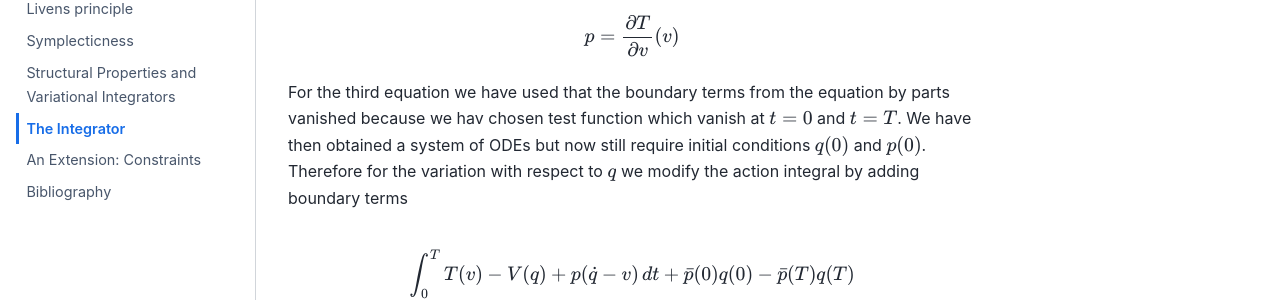
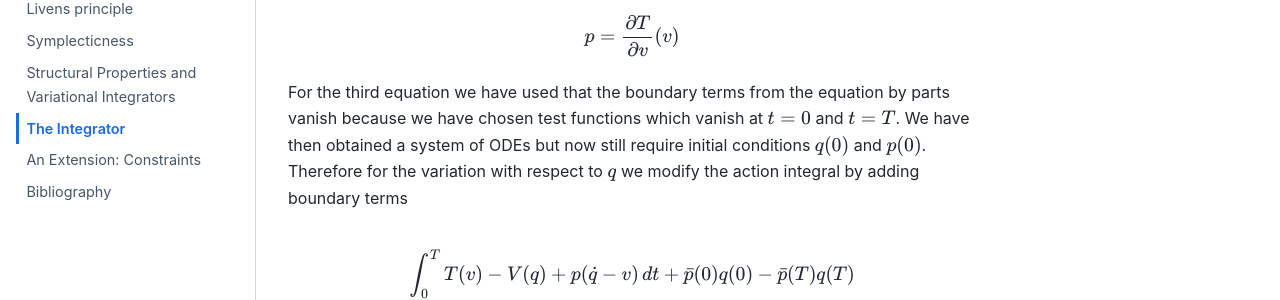
Before and after one commit to triadtitans/seminar_rigid_body_methods, a Jupyter Book: the page built from integrator.md, in a window 1280 px wide and 900 px high. Shown: the part 423-723 px from the top of the window. Built offline with Jupyter Book 1.0.4 settings and Sphinx 7.4.7 and the Sphinx Book theme 1.1.4, drawn with Linux system fonts in a browser that asks for light colours.

Commit message:
integrator

```diff
--- a/integrator.md
+++ b/integrator.md
@@ -9,7 +9,7 @@ $$ v=\dot{q}$$
 
 $$ p=\frac{\partial T}{\partial v}(v) $$
 
-For the third equation we have used that the boundary terms from the equation by parts vanished because we hav chosen test function which vanish at $t=0$ and $t=T$. We have then obtained a system of ODEs but now still require initial conditions $q(0)$ and $p(0)$.
+For the third equation we have used that the boundary terms from the equation by parts vanish because we have chosen test functions which vanish at $t=0$ and $t=T$. We have then obtained a system of ODEs but now still require initial conditions $q(0)$ and $p(0)$.
 Therefore for the variation with respect to $q$ we modify the action integral by adding boundary terms
 
 $$
```
